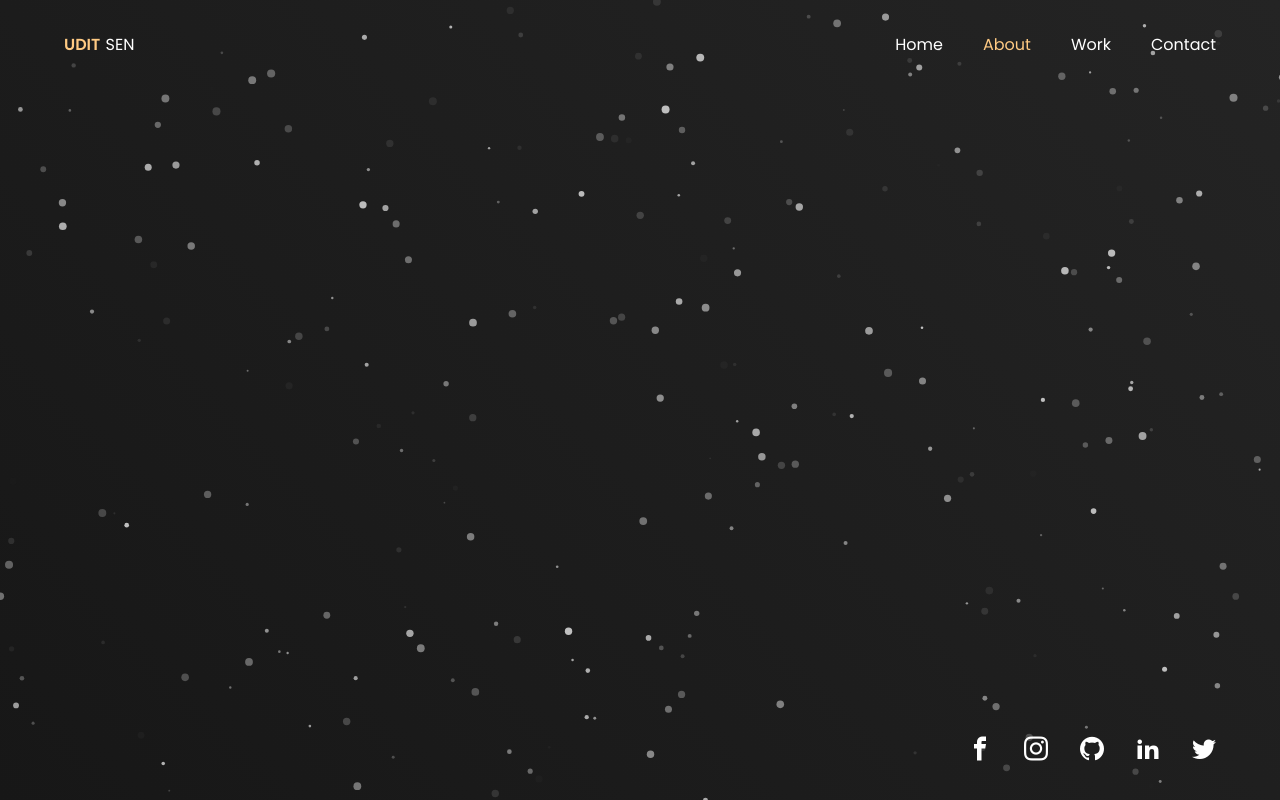
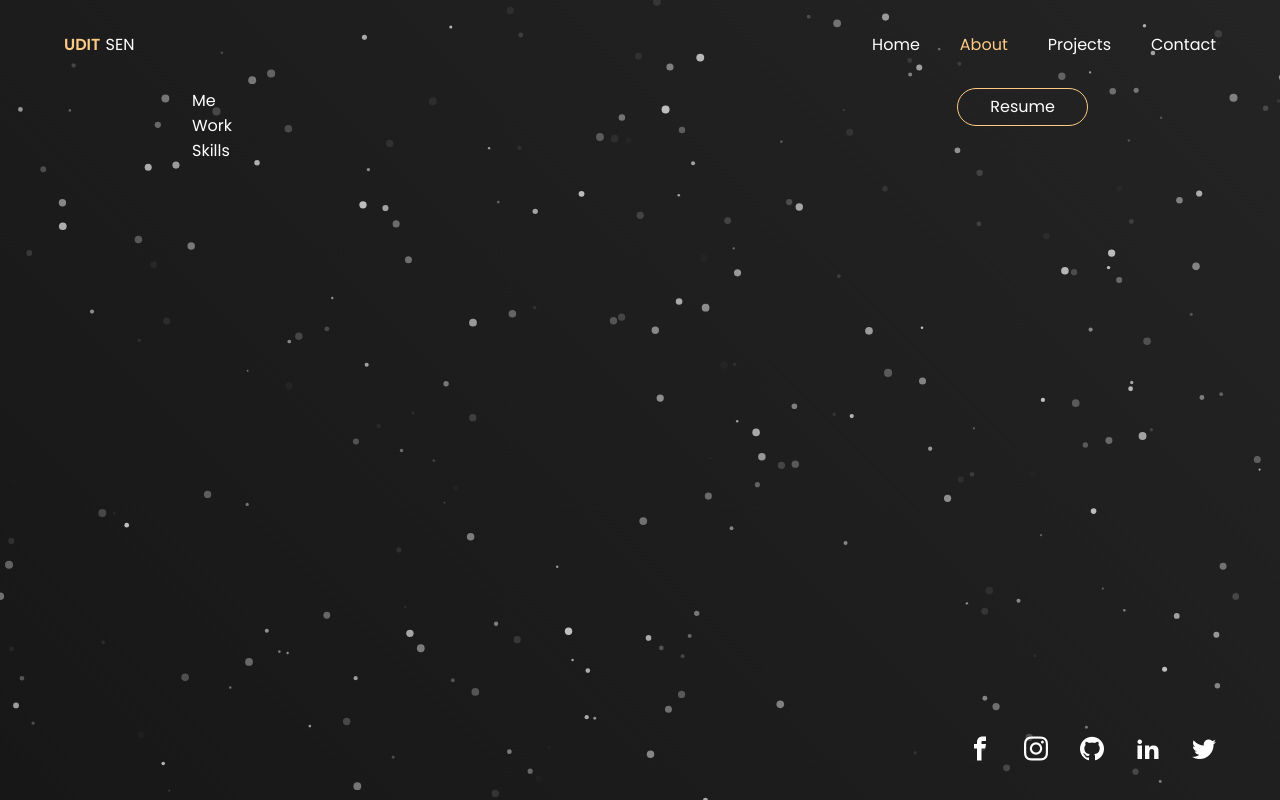
Before and after one commit to aedit/v2, a Nuxt app: page /about in a window 1280 px wide. Built offline with nearby package versions, Linux system fonts and the light colour scheme.

Commit message:
improv: About Page added

```diff
--- a/assets/styles/components/_navbar.scss
+++ b/assets/styles/components/_navbar.scss
@@ -20,7 +20,10 @@
         width: 100%;
       }
       a {
-        &.nuxt-link-exact-active {
+        &.nuxt-link-active:not(.home-link) {
+          color: map-get($color-map, primary);
+        }
+        &.home-link.nuxt-link-exact-active {
           color: map-get($color-map, primary);
         }
       }
--- a/assets/styles/main.scss
+++ b/assets/styles/main.scss
@@ -6,6 +6,7 @@
 
 @import 'pages/home';
 @import 'pages/contact';
+@import 'pages/about';
 
 @import 'components/navbar';
 @import 'components/social-icons';
--- /dev/null
+++ b/assets/styles/pages/_about.scss
@@ -0,0 +1,30 @@
+.about {
+  height: 100%;
+  width: 100%;
+  padding: 5.5rem 15%;
+  display: flex;
+
+  &__links {
+    display: flex;
+    flex-direction: column;
+    margin-right: 2rem;
+  }
+
+  &__content {
+    flex: 1;
+    height: 100%;
+    display: flex;
+    flex-direction: column;
+
+    .download-resume {
+      align-self: flex-end;
+      span {
+        transform: rotate(180deg);
+      }
+    }
+  }
+
+  &__route {
+    flex: 1;
+  }
+}
--- a/components/NavBar.vue
+++ b/components/NavBar.vue
@@ -6,9 +6,9 @@
       </NuxtLink>
     </span>
     <ul class="nav-bar__links d-flex">
-      <li><NuxtLink to="/"> Home</NuxtLink></li>
+      <li><NuxtLink class="home-link" to="/"> Home</NuxtLink></li>
       <li><NuxtLink to="/about"> About</NuxtLink></li>
-      <li><NuxtLink to="/portfolio"> Work</NuxtLink></li>
+      <li><NuxtLink to="/projects"> Projects</NuxtLink></li>
       <li><NuxtLink to="/contact"> Contact</NuxtLink></li>
     </ul>
   </nav>
--- /dev/null
+++ b/pages/about.vue
@@ -0,0 +1,31 @@
+<template>
+  <div class="about">
+    <div class="about__links">
+      <NuxtLink to="/about">Me</NuxtLink>
+      <NuxtLink to="/about/work">Work</NuxtLink>
+      <NuxtLink to="/about/skills">Skills</NuxtLink>
+    </div>
+    <div class="about__content">
+      <router-view class="about__route"></router-view>
+      <button
+        class="download-resume pointer px-6 py-1 rounded fw-400 border-primary"
+        @click="openResume"
+      >
+        <span>
+          <i class="icon-arrow-down"></i>
+        </span>
+        Resume
+      </button>
+    </div>
+  </div>
+</template>
+
+<script>
+export default {
+  methods: {
+    openResume() {
+      window.open('/resume.pdf', '_blank')
+    },
+  },
+}
+</script>
```
Also changed, not shown: 1 other file (tests, documents, lock files or other folders).
